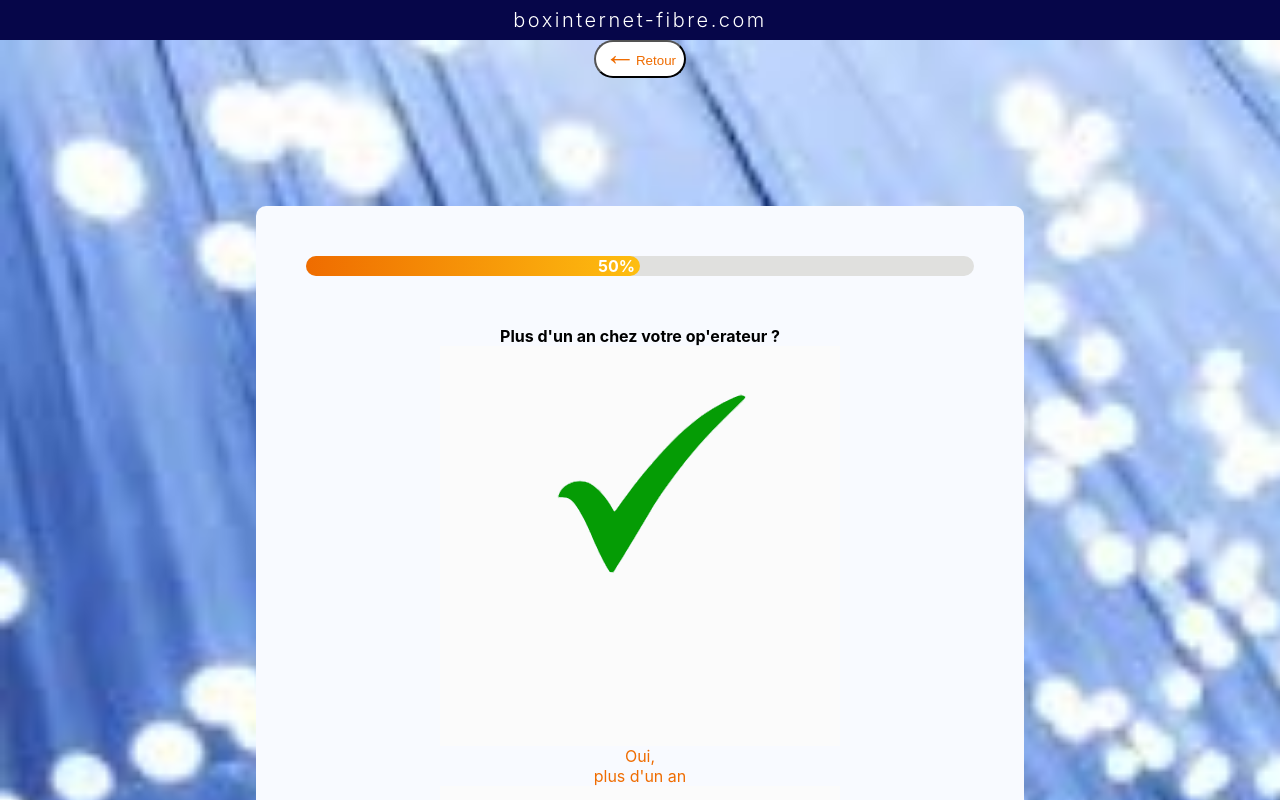
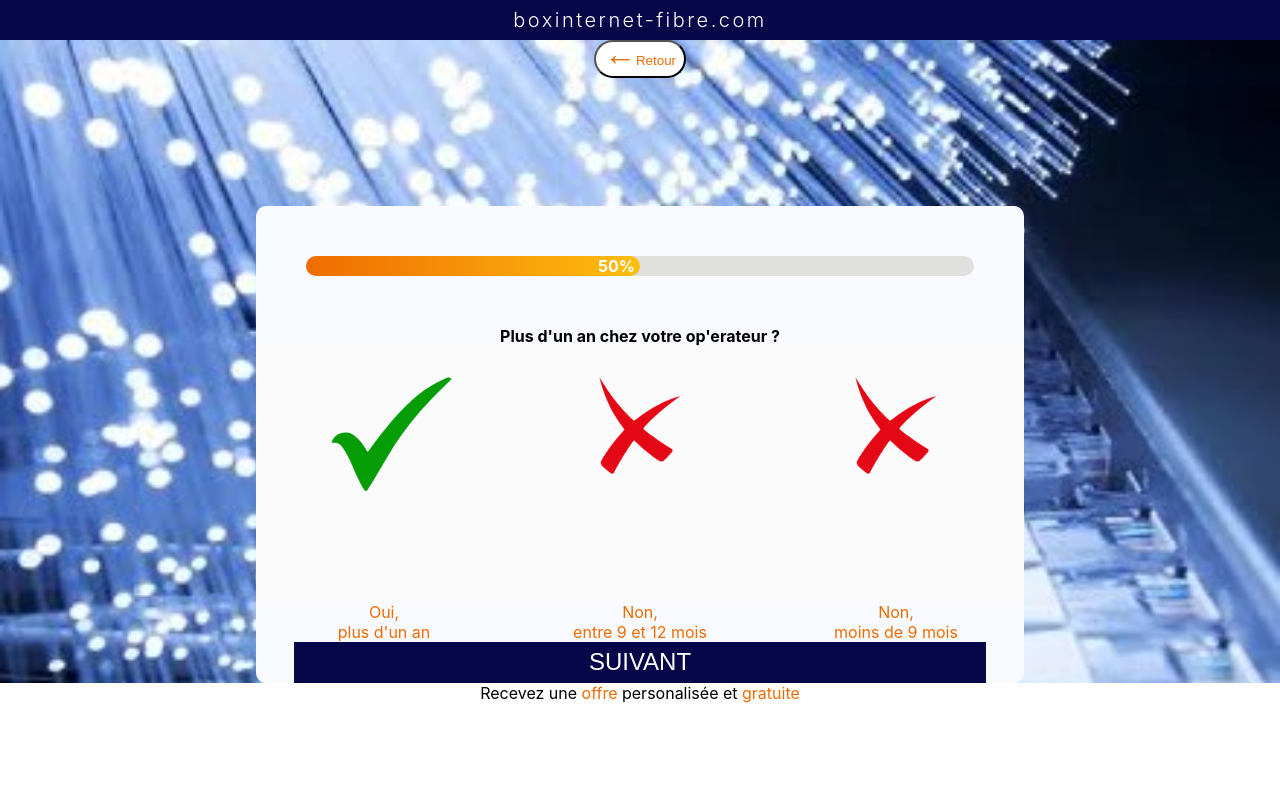
Before and after one commit to PelayoPAR/vmtest, a React (Create React App) app: page / in a window 1280 px wide. Both pictures are taken after a click on the button "SUIVANT". Shown: the top 800 px of the page. Built offline with nearby package versions, Linux system fonts and the light colour scheme.

Commit message:
styling in progress

```diff
--- a/src/Components/MainPanel/PanelContents/PanelContent2/PanelContent2.jsx
+++ b/src/Components/MainPanel/PanelContents/PanelContent2/PanelContent2.jsx
@@ -5,11 +5,13 @@ import OuiBtn2 from "./OuiBtn2"
 
 function PanelContent2() {
   return (
-    <div>
+    <div className="panelContentMain">
       <h4>Plus d'un an chez votre op'erateur ?</h4>
-      <OuiBtn2 />
-      <NonBtn2912mois />
-      <NonBtn2moins9mois />
+      <div className="ouiNonbuttons">
+        <OuiBtn2 />
+        <NonBtn2912mois />
+        <NonBtn2moins9mois />
+      </div>
     </div>
   )
 }
```
